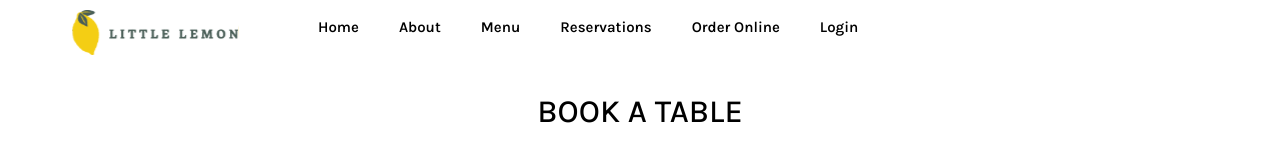
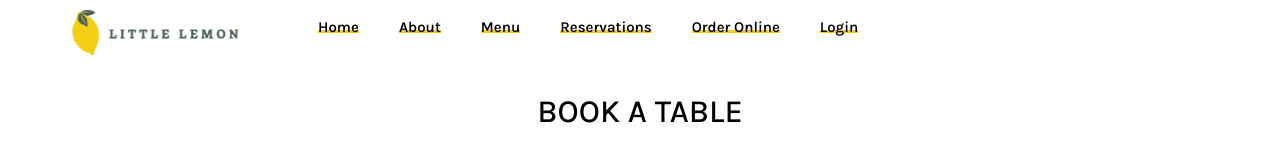
Before and after one commit to yshakib/littlerezzo, a React (Create React App) app: page /login in a window 1280 px wide. Shown: the top 160 px of the page. Built offline with nearby package versions, Linux system fonts and the light colour scheme; a web font is replaced by a local one.

Commit message:
state and reducer updates

```diff
--- a/src/BookingForm.js
+++ b/src/BookingForm.js
@@ -1,6 +1,6 @@
 import "./BookingForm.css";
 
-function BookingForm({ date, setDate, time, setTime, guests, setGuests, occasion, setOccasion, specReqs, setSpecreqs, availableTimes, setAvailableTimes, updateTimes }) {
+function BookingForm({ date, setDate, time, setTime, guests, setGuests, occasion, setOccasion, specReqs, setSpecreqs, availableTimes, updateTimes }) {
 
   const handleSubmit = (e) => {
     e.preventDefault();
--- a/src/BookingPage.js
+++ b/src/BookingPage.js
@@ -1,4 +1,4 @@
-import { useState } from "react";
+import { useState, useReducer } from "react";
 import BookingForm from "./BookingForm";
 
 const defaultAvailableTimes = [
@@ -16,31 +16,32 @@ const defaultAvailableTimes = [
     "10:00pm",
 ];
 
+const initializeTimes = () => defaultAvailableTimes;
+
+function availableTimesReducer(availableTimes, action) {
+      switch (action.type) {
+        case 'date_changed': {
+          return [
+            ...availableTimes,
+          ];
+        }
+      }
+    }
+
 const BookingPage = () => {
     const [date, setDate] = useState("");
     const [time, setTime] = useState("");
     const [guests, setGuests] = useState("1");
     const [occasion, setOccasion] = useState("None");
     const [specReqs, setSpecreqs] = useState("");
-    const [availableTimes, setAvailableTimes] = useState(defaultAvailableTimes);
-
-    console.log('occasion: ', occasion);
+    const [availableTimes, dispatch] = useReducer(availableTimesReducer, null, initializeTimes);
 
     const updateTimes = date => {
-        // date state
         setDate(date);
-        // set availableTimes based on this date - update availableTimes state
-        setAvailableTimes([
-            "",
-            "5:00pm",
-            "7:00pm",
-            "7:30pm",
-            "8:00pm",
-            "8:30pm",
-            "9:00pm",
-            "9:30pm",
-            "10:00pm",
-        ]);
+        dispatch({
+          type: 'date_changed',
+          date: date,
+        });
     }
 
   return <BookingForm
@@ -55,7 +56,6 @@ const BookingPage = () => {
     specReqs={specReqs}
     setSpecreqs={setSpecreqs}
     availableTimes={availableTimes}
-    setAvailableTimes={setAvailableTimes}
     updateTimes={updateTimes}
   />;
 }
--- a/src/Nav.css
+++ b/src/Nav.css
@@ -8,10 +8,23 @@
   padding: 20px;
 }
 .top-li a {
-  color: #000000;
+  color: #000;
   text-decoration: none;
   font-weight: bold;
+  position: relative;
 }
-.top-li a:hover {
-  color: #F4CE14;
-  }
+.top-li a::before {
+  content: '';
+  background-color: #F4CE14;
+  position: absolute;
+  left: 0;
+  bottom: 3px;
+  width: 100%;
+  height: 3px;
+  z-index: -1;
+  transition: all .3s ease-in-out;
+}
+a:hover::before {
+  bottom: 0;
+  height: 100%;
+}
```
